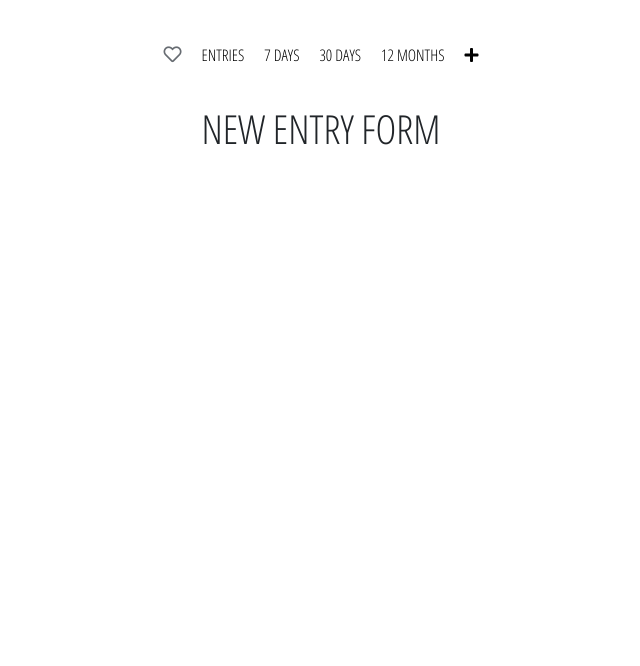
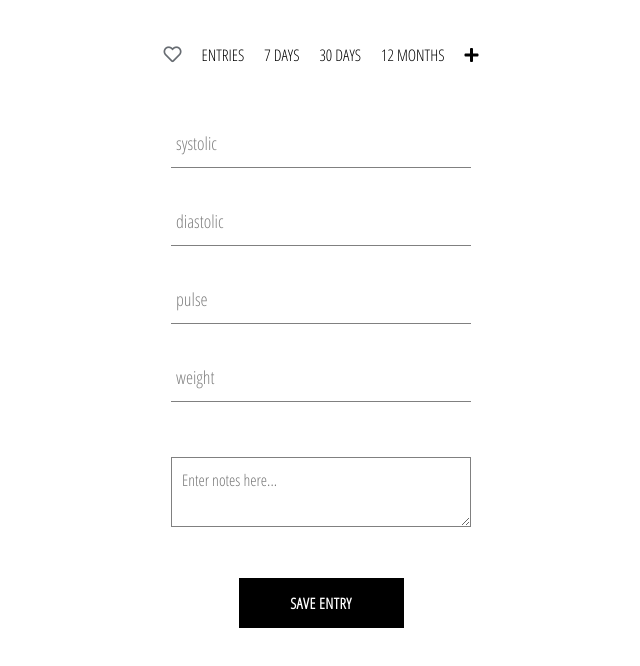
Before and after one commit to jasoncollum/bpm-r, a React (Create React App) app: page /newentryform in a window 1280 px wide. Shown: the top 666 px of the page, without its empty margins (319-959 px from the left). Built offline with nearby package versions, Linux system fonts and the light colour scheme; no server answers; sample sign-in values are in the browser's storage.

Commit message:
add new-entry-form styling

```diff
--- a/src/components/form-input/form-input.styles.scss
+++ b/src/components/form-input/form-input.styles.scss
@@ -9,7 +9,7 @@ $main-color: black;
 
 .group {
   position: relative;
-  margin: 45px 0;
+  margin: 30px 0;
 
   .form-input {
     background: none;
--- a/src/components/header/header.styles.scss
+++ b/src/components/header/header.styles.scss
@@ -3,7 +3,7 @@
   width: 100%;
   display: flex;
   justify-content: center;
-  margin-bottom: 15px;
+  // margin-bottom: 15px;
 
   .options {
     height: 100%;
--- a/src/components/new-entry-form/new-entry-form.component.jsx
+++ b/src/components/new-entry-form/new-entry-form.component.jsx
@@ -1,19 +1,82 @@
-import React from 'react';
+import React, { useState } from 'react';
+
+import FormInput from '../form-input/form-input.component';
+import CustomButton from '../custom-button/custom-button.component';
 
 import './new-entry-form.styles.scss';
 
 const NewEntryForm = () => {
-    // const [newEntryData, setNewEntryData] = useState({
-    //     date: '',
-    //     systolic: null,
-    //     diastolic: null,
-    //     pulse: null,
-    //     weight: null,
-    //     notes: ''
-    // });
+    const [newEntryData, setNewEntryData] = useState({
+        date: '',
+        systolic: '',
+        diastolic: '',
+        pulse: '',
+        weight: '',
+        notes: ''
+    });
+
+    const { date, systolic, diastolic, pulse, weight, notes } = newEntryData;
+
+    const handleSubmit = e => {
+        console.log('New Entry Form SUBMIT Button Clicked...');
+    }
+
+    const handleChange = e => {
+        const { name, value } = e.target;
+        console.log('New Entry Form HANDLE_CHANGE', name, value);
+        // setNewEntryData({ ...newEntryData, [name]: value });
+    }
 
     return (
-        <h1>NEW ENTRY FORM</h1>
+        <div className='new-entry-form'>
+            {/* <span>Add a new entry</span> */}
+            <form className='sign-up-form' onSubmit={handleSubmit}>
+                <FormInput
+                    type='text'
+                    name='systolic'
+                    value={systolic}
+                    onChange={handleChange}
+                    label='systolic'
+                    required
+                />
+                <FormInput
+                    type='text'
+                    name='diastolic'
+                    value={diastolic}
+                    onChange={handleChange}
+                    label='diastolic'
+                    required
+                />
+                <FormInput
+                    type='text'
+                    name='pulse'
+                    value={pulse}
+                    onChange={handleChange}
+                    label='pulse'
+                    required
+                />
+                <FormInput
+                    type='text'
+                    name='weight'
+                    value={weight}
+                    onChange={handleChange}
+                    label='weight'
+                    required
+                />
+                <textarea
+                    className='entry-form-textarea'
+                    name='notes'
+                    value={notes}
+                    placeholder='Enter notes here...'
+                    onChange={handleChange}
+                    rows='2'
+                >
+
+                </textarea>
+                <CustomButton type='submit'> SAVE ENTRY </CustomButton>
+            </form>
+
+        </div>
     )
 }
 
--- a/src/components/new-entry-form/new-entry-form.styles.scss
+++ b/src/components/new-entry-form/new-entry-form.styles.scss
@@ -0,0 +1,18 @@
+.new-entry-form {
+    display: flex;
+    flex-direction: column;
+    width: 300px;
+    justify-content: center;
+    margin: 0 auto;
+}
+
+.entry-form-textarea {
+    width: 100%;
+    padding: 10px;
+    margin: 25px 0 45px 0;
+    border: 1px solid grey;
+
+    &:focus {
+      outline: none;
+    }
+}
```
